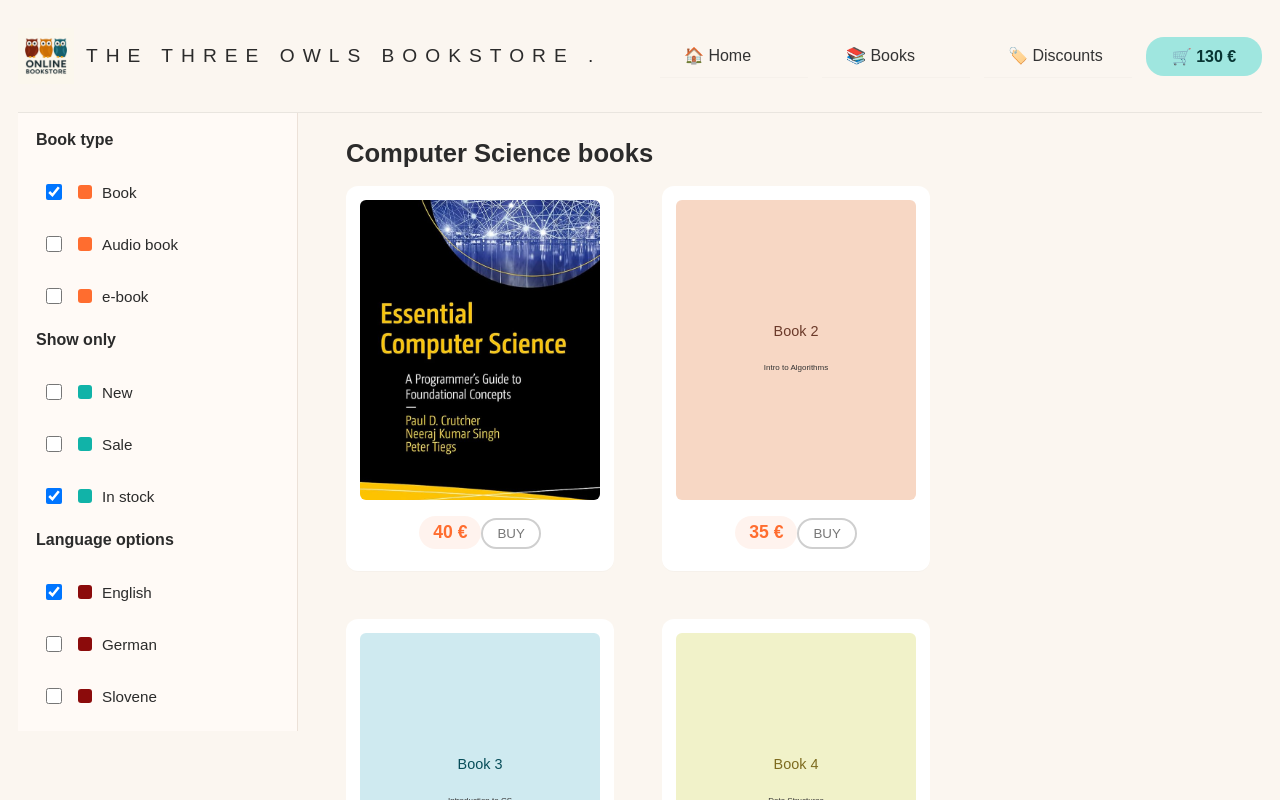
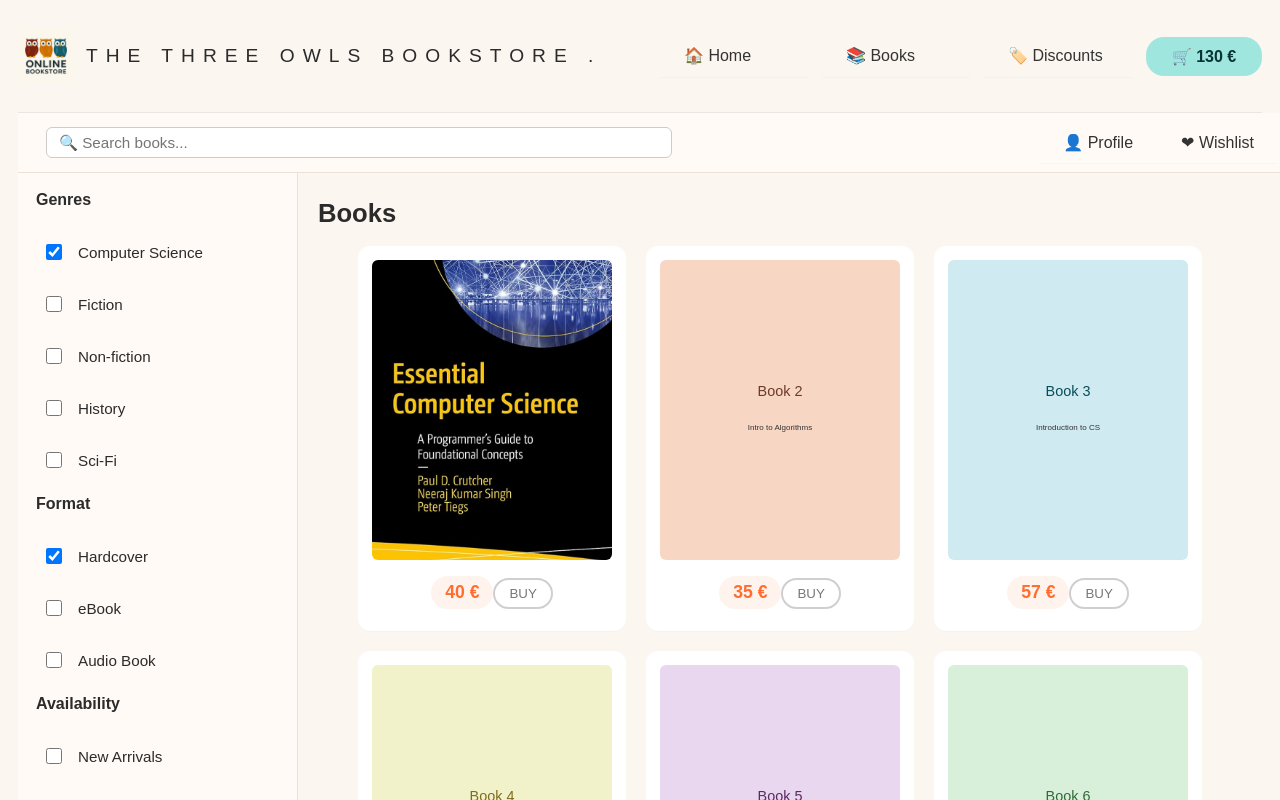
Before and after one commit to Anamari-ctrl/RPO_vaje, a Vue app in the folder fe/: page / in a window 1280 px wide. Shown: the top 800 px of the page. Built offline with nearby package versions, Linux system fonts and the light colour scheme.

Commit message:
SCRUM-32 home page visual update

```diff
--- a/fe/src/views/HomeView.vue
+++ b/fe/src/views/HomeView.vue
@@ -1,26 +1,46 @@
 <template>
+    <nav class="nav">
+        <div class="search-bar-1">
+            <input v-model="searchQuery"
+                   type="text"
+                   class="search-bar"
+                   placeholder="🔍 Search books..." />
+        </div>
+        <div class="nav-1">
+            <router-link class="item" to="/">👤 Profile</router-link>
+            <router-link class="item" to="/">❤︎ Wishlist</router-link>
+        </div>
+    </nav>
     <div class="content">
         <aside class="sidebar">
             <div class="filters">
-        <h3>Book type</h3>
-        <label class="filter-pill"><input type="checkbox" v-model="filters.types.book" /><div class="color-box" style="background:#ff6d2f"></div><span>Book</span></label>
-        <label class="filter-pill"><input type="checkbox" v-model="filters.types.audio" /><div class="color-box" style="background:#ff6d2f"></div><span>Audio book</span></label>
-        <label class="filter-pill"><input type="checkbox" v-model="filters.types.ebook" /><div class="color-box" style="background:#ff6d2f"></div><span>e-book</span></label>
+                <h3>Genres</h3>
+                <label class="filter-pill"><input type="checkbox" v-model="filters.genres.cs" /><span>Computer Science</span></label>
+                <label class="filter-pill"><input type="checkbox" v-model="filters.genres.fiction" /><span>Fiction</span></label>
+                <label class="filter-pill"><input type="checkbox" v-model="filters.genres.nonfiction" /><span>Non-fiction</span></label>
+                <label class="filter-pill"><input type="checkbox" v-model="filters.genres.history" /><span>History</span></label>
+                <label class="filter-pill"><input type="checkbox" v-model="filters.genres.scifi" /><span>Sci-Fi</span></label>
 
-        <h3>Show only</h3>
-        <label class="filter-pill"><input type="checkbox" v-model="filters.show.new" /><div class="color-box" style="background:#11b3a8"></div><span>New</span></label>
-        <label class="filter-pill"><input type="checkbox" v-model="filters.show.sale" /><div class="color-box" style="background:#11b3a8"></div><span>Sale</span></label>
-        <label class="filter-pill"><input type="checkbox" v-model="filters.show.instock" /><div class="color-box" style="background:#11b3a8"></div><span>In stock</span></label>
+                <h3>Format</h3>
+                <label class="filter-pill"><input type="checkbox" v-model="filters.format.book" /><span>Hardcover</span></label>
+                <label class="filter-pill"><input type="checkbox" v-model="filters.format.ebook" /><span>eBook</span></label>
+                <label class="filter-pill"><input type="checkbox" v-model="filters.format.audio" /><span>Audio Book</span></label>
 
-        <h3>Language options</h3>
-        <label class="filter-pill"><input type="checkbox" v-model="filters.lang.en" /><div class="color-box" style="background:#8b0b0b"></div><span>English</span></label>
-        <label class="filter-pill"><input type="checkbox" v-model="filters.lang.de" /><div class="color-box" style="background:#8b0b0b"></div><span>German</span></label>
-        <label class="filter-pill"><input type="checkbox" v-model="filters.lang.sl" /><div class="color-box" style="background:#8b0b0b"></div><span>Slovene</span></label>
+                <h3>Availability</h3>
+                <label class="filter-pill"><input type="checkbox" v-model="filters.availability.new" /><span>New Arrivals</span></label>
+                <label class="filter-pill"><input type="checkbox" v-model="filters.availability.sale" /><span>On Sale</span></label>
+                <label class="filter-pill"><input type="checkbox" v-model="filters.availability.inStock" /><span>In Stock</span></label>
+
+                <h3>Language</h3>
+                <label class="filter-pill"><input type="checkbox" v-model="filters.lang.en" /><span>English</span></label>
+                <label class="filter-pill"><input type="checkbox" v-model="filters.lang.de" /><span>German</span></label>
+                <label class="filter-pill"><input type="checkbox" v-model="filters.lang.sl" /><span>Slovene</span></label>
+
             </div>
         </aside>
 
         <main class="main">
-      <h2 class="section-title">Computer Science books</h2>
+            <h2 class="section-title">Books</h2>
             <div class="grid">
                 <div class="card" v-for="(book, idx) in books" :key="idx">
                     <img :src="book.image" :alt="book.title" />
@@ -43,11 +63,16 @@ export default {
                     { title: 'Algorithms and Data', price: 57, image: require('@/assets/book3.svg') },
                     { title: 'Essential Computer Science', price: 22, image: require('@/assets/book4.svg') },
                     { title: 'Programming Essentials', price: 29, image: require('@/assets/book5.svg') },
+                    { title: 'Foundations of CS', price: 48, image: require('@/assets/book6.svg') },
+                    { title: 'Algorithms and Data', price: 57, image: require('@/assets/book3.svg') },
+                    { title: 'Essential Computer Science', price: 22, image: require('@/assets/book4.svg') },
+                    { title: 'Programming Essentials', price: 29, image: require('@/assets/book5.svg') },
                     { title: 'Foundations of CS', price: 48, image: require('@/assets/book6.svg') }
                 ],
                 filters: {
-        types: { book: true, audio: false, ebook: false },
-        show: { new: false, sale: false, instock: true },
+                    genres: { cs: true, fiction: false, nonfiction: false, history: false, scifi: false },
+                    format: { book: true, ebook: false, audio: false },
+                    availability: { new: false, sale: false, inStock: true },
                     lang: { en: true, de: false, sl: false }
                 }
             }
@@ -57,31 +82,160 @@ export default {
 
 <style scoped>
     /* Layout: sidebar + main */
-.content{ display: grid; grid-template-columns: 280px 1fr; gap: 28px; align-items: start; }
-.sidebar{ background: var(--panel); border-right: 1px solid var(--muted); padding: 18px; }
-.filters{ display:flex; flex-direction:column; gap:18px; }
-.filters h3{ margin:0 0 8px 0; font-size:1rem; }
+    .content {
+        display: grid;
+        grid-template-columns: 280px 1fr;
+        gap: 0px;
+        align-items: start;
+    }
 
-.filter-pill{ display:flex; align-items:center; gap:10px; padding:6px 6px; cursor:pointer; }
-.filter-pill input{ width:16px; height:16px; margin-right:6px; }
-.filter-pill span{ font-size:0.95rem; }
-.color-box{ width:14px; height:14px; border-radius:3px; }
+    .sidebar {
+        background: var(--panel);
+        border-right: 1px solid var(--muted);
+        padding: 18px;
+    }
+
+    .filters {
+        display: flex;
+        flex-direction: column;
+        gap: 18px;
+    }
+
+        .filters h3 {
+            margin: 0 0 8px 0;
+            font-size: 1rem;
+        }
+
+    .filter-pill {
+        display: flex;
+        align-items: center;
+        gap: 10px;
+        padding: 6px 6px;
+        cursor: pointer;
+    }
+
+        .filter-pill input {
+            width: 16px;
+            height: 16px;
+            margin-right: 6px;
+        }
+
+        .filter-pill span {
+            font-size: 0.95rem;
+        }
+
+    .color-box {
+        width: 14px;
+        height: 14px;
+        border-radius: 3px;
+    }
 
     /* Main area */
-.main{ background: transparent; }
-.grid{ display:flex; flex-wrap:wrap; gap:48px; align-items: flex-start; }
-.card{ width: 240px; background: white; box-shadow: 0 1px 0 rgba(0,0,0,0.02); padding: 14px; text-align:center; border-radius:12px; overflow:hidden; }
-.card img{ width: 100%; height: 300px; object-fit: cover; margin-bottom: 12px; border-radius:6px; }
-.price{ display:inline-block; background: rgba(255,109,47,0.08); color: var(--accent); font-weight:700; margin-bottom:8px; font-size:1.1rem; padding:6px 14px; border-radius:999px; }
-.buy{ border-radius:18px; border:2px solid #cfcfcf; background: transparent; padding:6px 14px; color:#777; cursor:pointer; }
+    .main {
+        background: transparent;
+    }
+
+    .grid {
+        display: flex;
+        flex-wrap: wrap;
+        gap: 20px;
+        align-items: flex-start;
+        justify-content: center;
+    }
+
+    .card {
+        width: 240px;
+        background: white;
+        box-shadow: 0 1px 0 rgba(0,0,0,0.02);
+        padding: 14px;
+        text-align: center;
+        border-radius: 12px;
+        overflow: hidden;
+    }
+
+        .card img {
+            width: 100%;
+            height: 300px;
+            object-fit: cover;
+            margin-bottom: 12px;
+            border-radius: 6px;
+        }
+
+    .price {
+        display: inline-block;
+        background: rgba(255,109,47,0.08);
+        color: var(--accent);
+        font-weight: 700;
+        margin-bottom: 8px;
+        font-size: 1.1rem;
+        padding: 6px 14px;
+        border-radius: 999px;
+    }
+
+    .buy {
+        border-radius: 18px;
+        border: 2px solid #cfcfcf;
+        background: transparent;
+        padding: 6px 14px;
+        color: #777;
+        cursor: pointer;
+    }
 
     /* Sections separation inside sidebar */
-.filters > div + h3{ margin-top: 12px; }
+    .filters > div + h3 {
+        margin-top: 12px;
+    }
 
-@media (max-width: 900px){
-  .content{ grid-template-columns: 1fr; }
-  .sidebar{ order:2 }
-  .main{ order:1 }
-  .card img{ height:160px }
+    @media (max-width: 900px) {
+        .content {
+            grid-template-columns: 1fr;
+        }
+
+        .sidebar {
+            order: 2
+        }
+
+        .main {
+            order: 1
+        }
+
+        .card img {
+            height: 160px
+        }
+    }
+
+    .nav {
+        display: flex;
+        align-items: center;
+        gap: 20px;
+        padding: 8px 16px; /* thinner nav */
+        background: var(--panel);
+        border-bottom: 1px solid var(--muted);
+        width: 100%;
+    }
+
+    .nav-1 {
+        text-align: right;
+        width: 50%;
+    }
+
+    .item {
+        text-decoration: none;
+        color: var(--text);
+        font-weight: 500;
+    }
+
+    .search-bar {
+        margin-left: auto;
+        padding: 6px 12px;
+        border-radius: 6px;
+        border: 1px solid #ccc;
+        font-size: 0.95rem;
+        width: 100%;
+    }
+
+    .search-bar-1 {
+        padding: 6px 12px;
+        width: 50%;
     }
 </style>
```
Lines whose indentation alone changed are shown as unchanged.
